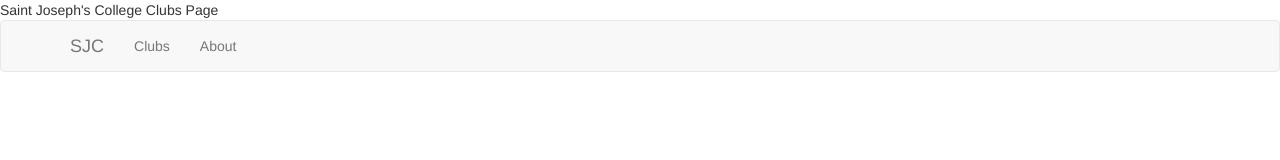
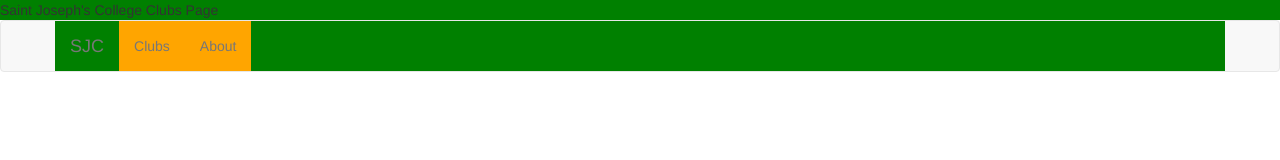
Before and after one commit to Danilo-Zekovic/SJCclubs, a website: page index.html in a window 1280 px wide. Drawn offline with Linux system fonts and the light colour scheme.

Commit message:
some changes before switching back to master

```diff
--- a/index.html
+++ b/index.html
@@ -13,8 +13,8 @@
 
  <title>Our First SPA</title>
 
- <!-- Our "good enough for now" stylesheet -->
-
+ <!-- My stylesheet -->
+ <link rel="stylesheet" href="css/maincss.css" type="text/css" />
 
  <!-- id is needed for this stylesheet so it can be swapped out -->
 
```
